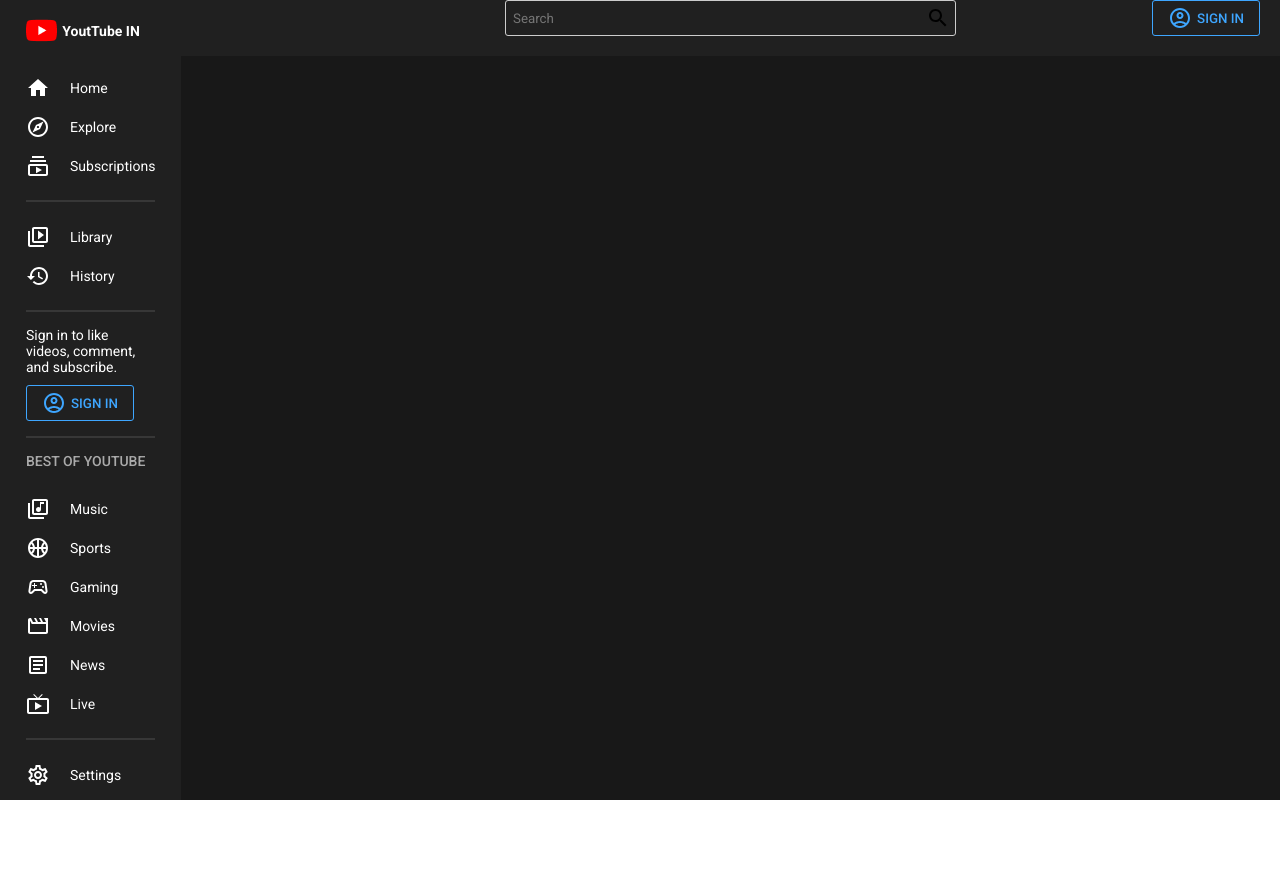
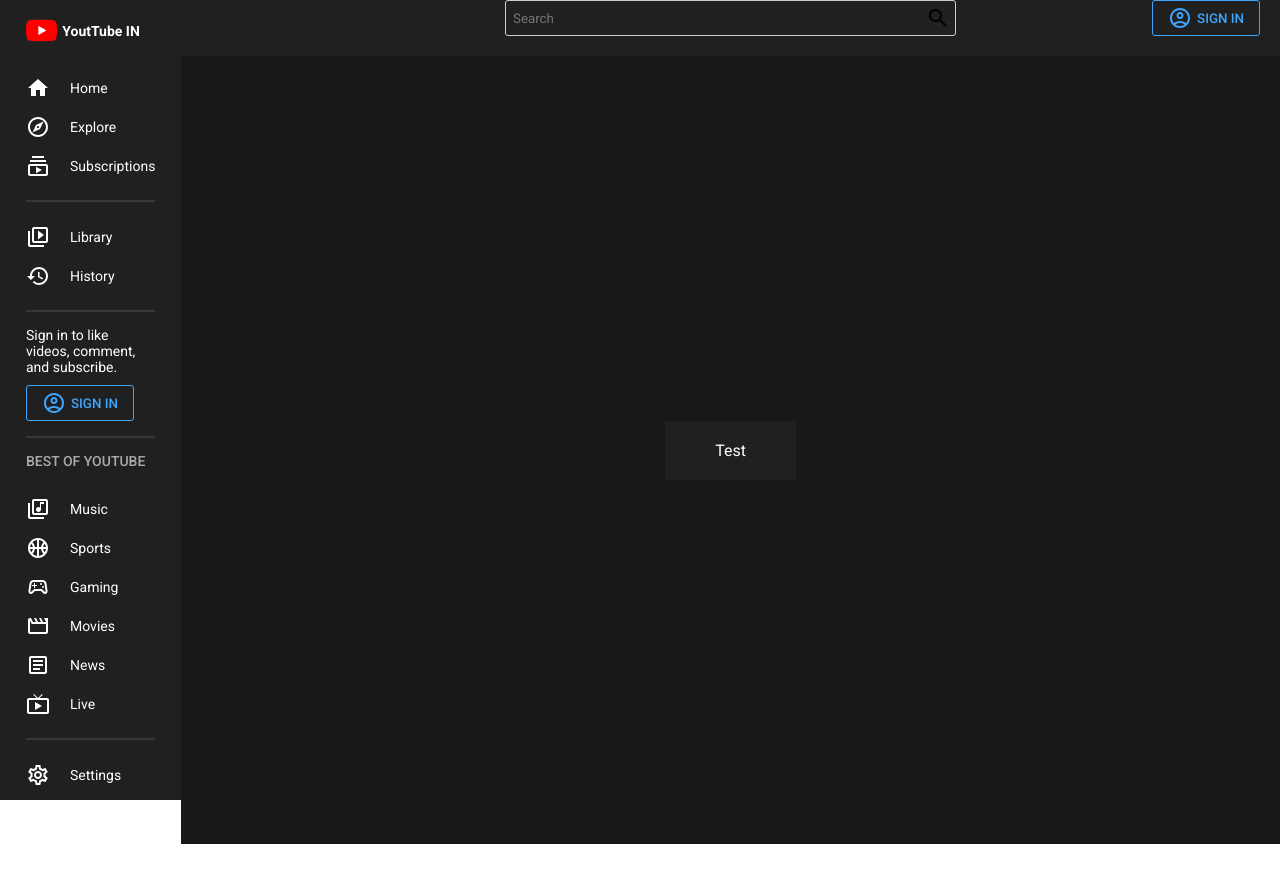
Before and after one commit to anishkumar127/video-sharing-app, a React (Create React App) app in the folder client/: page /signin in a window 1280 px wide. Shown: the top 882 px of the page. Built offline with nearby package versions, Linux system fonts and the light colour scheme.

Commit message:
creating sign ui

```diff
--- a/client/src/App.js
+++ b/client/src/App.js
@@ -10,6 +10,7 @@
 } from "react-router-dom";
 import Home from './pages/Home';
 import Video from './pages/Video';
+import SignIn from "./pages/SignIn";
 const Container = styled.div`
 display:flex;
 `
@@ -36,6 +37,7 @@
       <Routes>
       <Route path="/">
       <Route index element={<Home/>}/>
+      <Route path="signin" element={<SignIn/>}/>
       <Route path="video">
       <Route path=":id" element={<Video/>}/>
       </Route>
--- a/client/src/components/Menu.jsx
+++ b/client/src/components/Menu.jsx
@@ -47,6 +47,9 @@
   gap: 20px;
   cursor: pointer;
   padding: 7.5px 0px;
+  &:hover {
+    background-color: ${({ theme }) => theme.soft};
+  }
 `;
 const Hr = styled.hr`
   margin: 15px 0px;
@@ -106,10 +109,12 @@
         <Hr />
         <Login>
           Sign in to like videos, comment, and subscribe.
-          <Button>
-            <AccountCircleOutlinedIcon />
-            SIGN IN
-          </Button>
+          <Link to="signin" style={{ textDecoration: "none" }}>
+            <Button>
+              <AccountCircleOutlinedIcon />
+              SIGN IN
+            </Button>
+          </Link>
         </Login>
         <Hr />
         <Title>BEST OF YOUTUBE</Title>
--- a/client/src/components/Navbar.jsx
+++ b/client/src/components/Navbar.jsx
@@ -1,21 +1,22 @@
-import AccountCircleOutlined from '@mui/icons-material/AccountCircleOutlined';
-import SearchOutlinedIcon from '@mui/icons-material/SearchOutlined';
-import React from 'react'
-import styled from 'styled-components';
-const Container =styled.div`
+import AccountCircleOutlined from "@mui/icons-material/AccountCircleOutlined";
+import SearchOutlinedIcon from "@mui/icons-material/SearchOutlined";
+import React from "react";
+import { Link } from "react-router-dom";
+import styled from "styled-components";
+const Container = styled.div`
   position: sticky;
-top:0;
-background-color: ${({theme})=> theme.bgLighter};
+  top: 0;
+  background-color: ${({ theme }) => theme.bgLighter};
   height: 56px;
-`
+`;
 
 const Wrapper = styled.div`
-display:flex;
-align-items:center;
+  display: flex;
+  align-items: center;
   justify-content: flex-end;
   padding: 0px 20px;
   position: relative;
-`
+`;
 const Search = styled.div`
   width: 40%;
   position: absolute;
@@ -26,42 +27,44 @@
   align-items: center;
   justify-content: space-between;
   padding: 5px;
-border:1px solid #ccc;
+  border: 1px solid #ccc;
   border-radius: 3px;
-`
+`;
 
 const Input = styled.input`
-border:none;
+  border: none;
   background-color: transparent;
-`
+`;
 
 const Button = styled.button`
-padding:5px 15px;
-background-color:transparent;
-border:1px solid #3ea6ff;
-color:#3ea6ff;
-border-radius:3px;
-font-weight:500;
-cursor:pointer;
-display:flex;
-align-items:center;
-gap:5px;
-`
+  padding: 5px 15px;
+  background-color: transparent;
+  border: 1px solid #3ea6ff;
+  color: #3ea6ff;
+  border-radius: 3px;
+  font-weight: 500;
+  cursor: pointer;
+  display: flex;
+  align-items: center;
+  gap: 5px;
+`;
 const Navbar = () => {
   return (
     <Container>
       <Wrapper>
         <Search>
-          <Input placeholder='Search'/>
-          <SearchOutlinedIcon/>
+          <Input placeholder="Search" />
+          <SearchOutlinedIcon />
         </Search>
+        <Link to="signin" style={{ textDecoration: "none" }}>
           <Button>
-        <AccountCircleOutlined/>
+            <AccountCircleOutlined />
             SIGN IN
           </Button>
+        </Link>
       </Wrapper>
     </Container>
-  )
-}
+  );
+};
 
-export default Navbar
+export default Navbar;
--- /dev/null
+++ b/client/src/pages/SignIn.jsx
@@ -0,0 +1,28 @@
+import React from "react";
+import styled from "styled-components";
+
+const Container = styled.div`
+  display: flex;
+  align-items: center;
+  justify-content: center;
+  height: calc(100vh - 56px);
+  color: ${({ theme }) => theme.text};
+`;
+
+const Wrapper = styled.div`
+  display: flex;
+  align-items: center;
+  flex-direction: column;
+  background-color: ${({ theme }) => theme.bgLighter};
+  padding: 20px 50px;
+`;
+
+const SignIn = () => {
+  return (
+    <Container>
+      <Wrapper>Test</Wrapper>
+    </Container>
+  );
+};
+
+export default SignIn;
```
Lines whose indentation alone changed are shown as unchanged.
